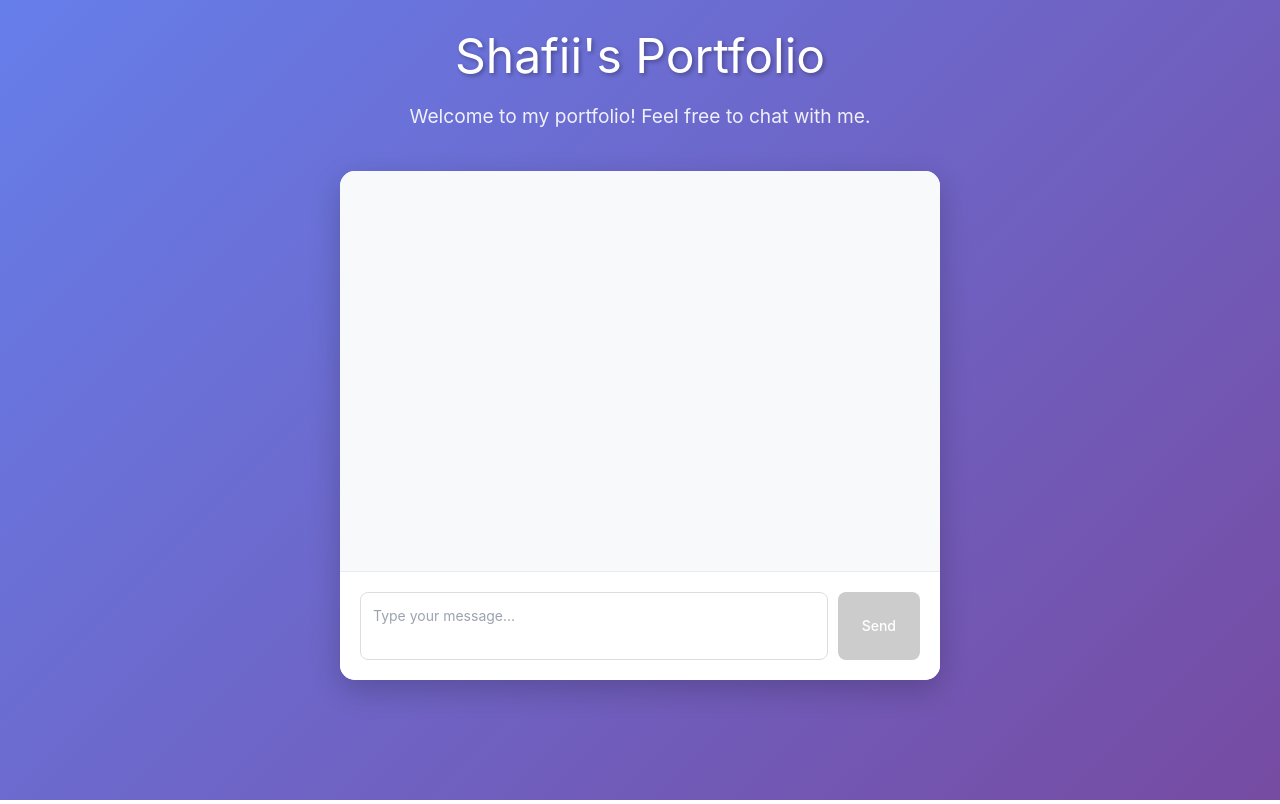
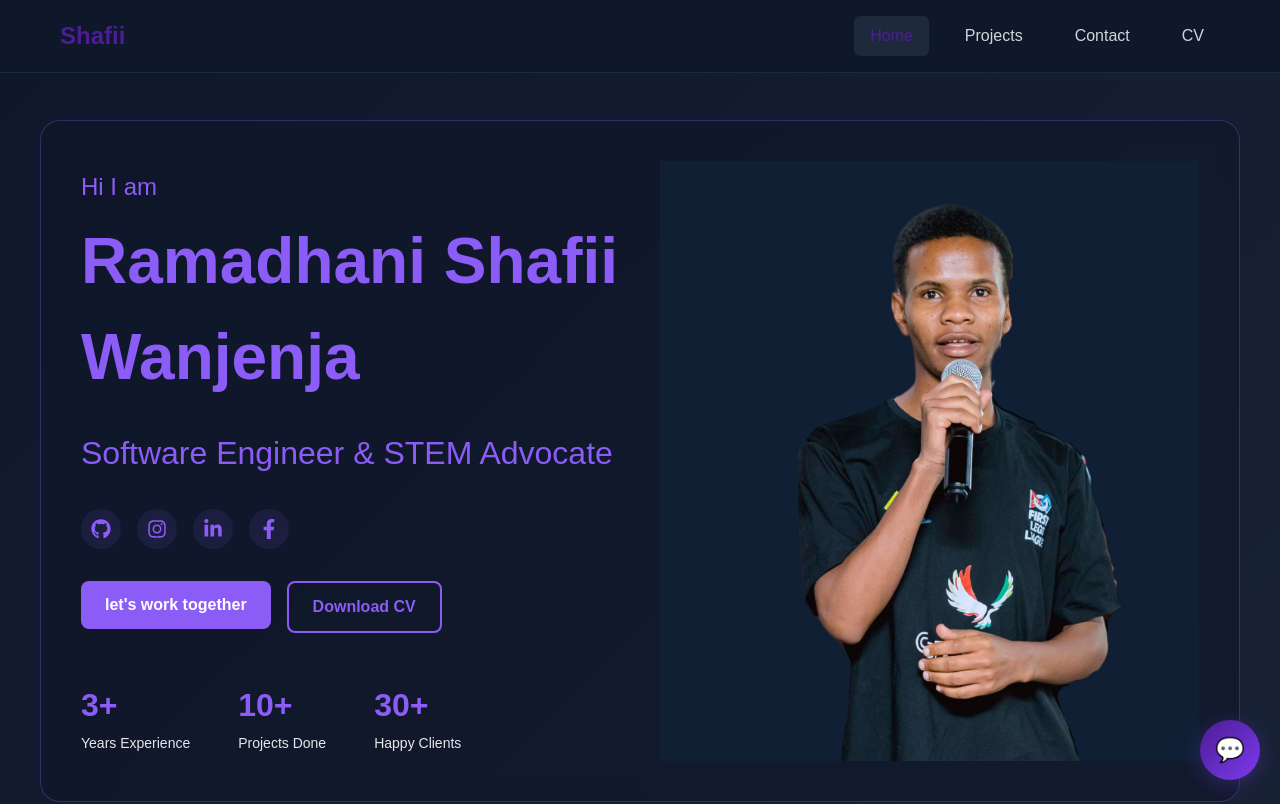
Before and after one commit to ramadhaniwanjenja/Shafii-portfolio, a React (Vite) app in the folder frontend/: page / in a window 1280 px wide. Shown: the top 804 px of the page. Built offline with nearby package versions, Linux system fonts and the light colour scheme.

Commit message:
Fix all merge conflicts in frontend and backend files

```diff
--- a/frontend/src/App.tsx
+++ b/frontend/src/App.tsx
@@ -1,21 +1,26 @@
 import React from 'react'
 import { BrowserRouter as Router, Routes, Route } from "react-router-dom";
-import ChatInterface from './chatbot/ChatInterface'
+import MainLayout from './layouts/MainLayout';
+import HomePage from './pages/HomePage';
+import AboutPage from './pages/AboutPage';
+import ProjectsPage from './pages/ProjectsPage';
+import ProjectDetailPage from './pages/ProjectDetailPage';
+import ContactPage from './pages/ContactPage';
+import CVPage from './pages/CVPage';
 
 function App() {
   return (
     <Router>
-      <div className="App">
-        <header className="App-header">
-          <h1>Shafii's Portfolio</h1>
-          <p>Welcome to my portfolio! Feel free to chat with me.</p>
-        </header>
-        <main>
-          <Routes>
-            <Route path="/" element={<ChatInterface />} />
-          </Routes>
-        </main>
-      </div>
+      <MainLayout>
+        <Routes>
+          <Route path="/" element={<HomePage />} />
+          <Route path="/about" element={<AboutPage />} />
+          <Route path="/projects" element={<ProjectsPage />} />
+          <Route path="/projects/:id" element={<ProjectDetailPage />} />
+          <Route path="/contact" element={<ContactPage />} />
+          <Route path="/cv" element={<CVPage />} />
+        </Routes>
+      </MainLayout>
     </Router>
   )
 }
--- a/frontend/src/main.tsx
+++ b/frontend/src/main.tsx
@@ -2,9 +2,12 @@ import React from 'react'
 import ReactDOM from 'react-dom/client'
 import App from './App.tsx'
 import './index.css'
+import { ThemeProvider } from './context/ThemeContext'
 
 ReactDOM.createRoot(document.getElementById('root')!).render(
   <React.StrictMode>
-    <App />
+    <ThemeProvider>
+      <App />
+    </ThemeProvider>
   </React.StrictMode>,
 )
```
